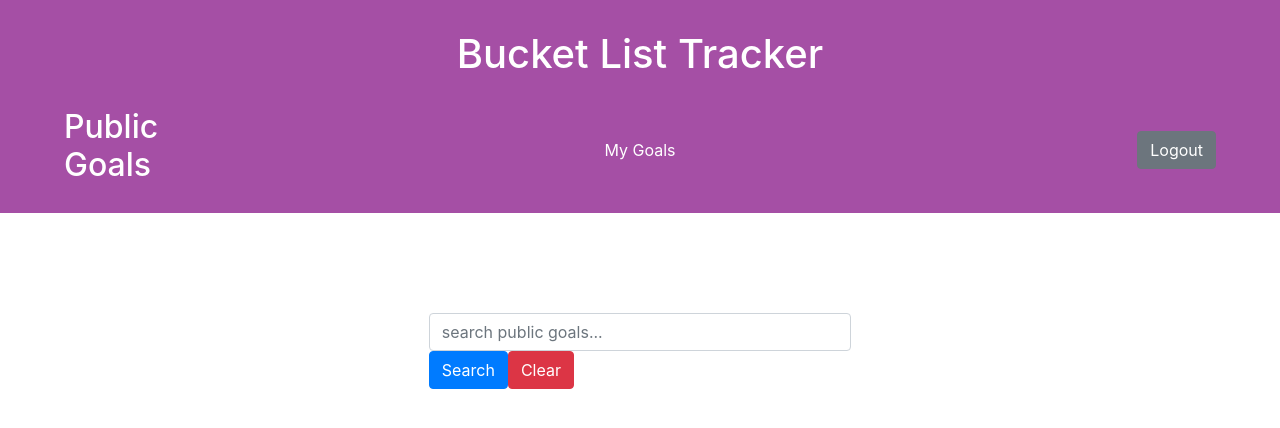
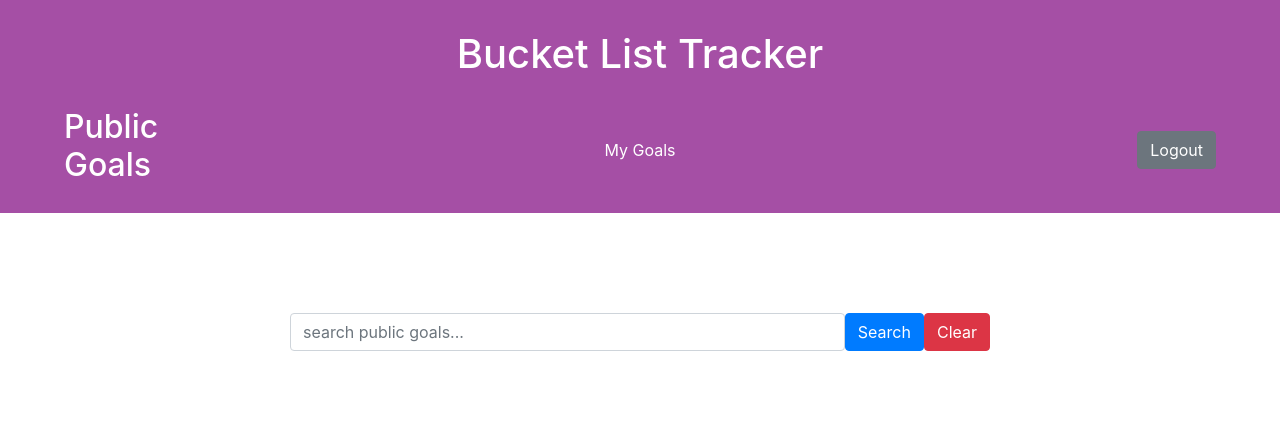
Before and after one commit to BrandonHarrison01/30for30-fe, a React (Create React App) app: page /feed in a window 1280 px wide. Shown: the top 428 px of the page. Built offline with nearby package versions, Linux system fonts and the light colour scheme; no server answers.

Commit message:
public goals media querys are now set

```diff
--- a/src/components/public/PublicGoals.jsx
+++ b/src/components/public/PublicGoals.jsx
@@ -65,12 +65,14 @@ function PublicGoals(props) {
       </header>
       <div className='searchBar'>
         <Input placeholder='search public goals...' onChange={e => setSearch(e.target.value)} />
+        <div className='searchBtns'>
           <Button color='primary' onClick={() => searchGoal(search)}>
             Search
           </Button>
           <Button color='danger' onClick={() => setRenderSearchFeed(false)}>
             Clear
           </Button>
+        </div>
       </div>
       <GoalModal
         goalModal={goalModal}
--- a/src/styling/public-goals.scss
+++ b/src/styling/public-goals.scss
@@ -3,7 +3,13 @@
 
     .searchBar {
         margin: 100px auto;
-        width: 33%;
+        width: 60%;
+        max-width: 700px;
+        display: flex;
+
+        .searchBtns{
+            display: flex;
+        }
     }
 
     .publicFeed{
@@ -21,14 +27,41 @@
             width: 30%;
             padding: 20px;
             margin-bottom: 50px;
+        }
+    }
 
-            @media screen and (max-width: 745px){
+    @media screen and (max-width: 745px){
+        .searchBar {
+            margin: 60px auto;
+            width: 80%;
+        }
+        .publicFeed{
+            margin: 75px auto;
+
+            .publicGoalContainer{
                 width: 48%
             }
         }
+    }
 
-        @media screen and (max-width: 745px){
-            margin: 75px auto;
+    @media screen and (max-width: 420px){
+        .searchBar {
+            flex-direction: column;
+
+            .searchBtns {
+                margin-top: 20px;
+                justify-content: space-between;
+                flex-direction: row-reverse;
+            }
+        }
+
+        .publicFeed{
+            margin: 50px auto;
+            justify-content: center;
+
+            .publicGoalContainer{
+                width: 80%
+            }
         }
     }
 }
```
Lines whose indentation alone changed are shown as unchanged.
